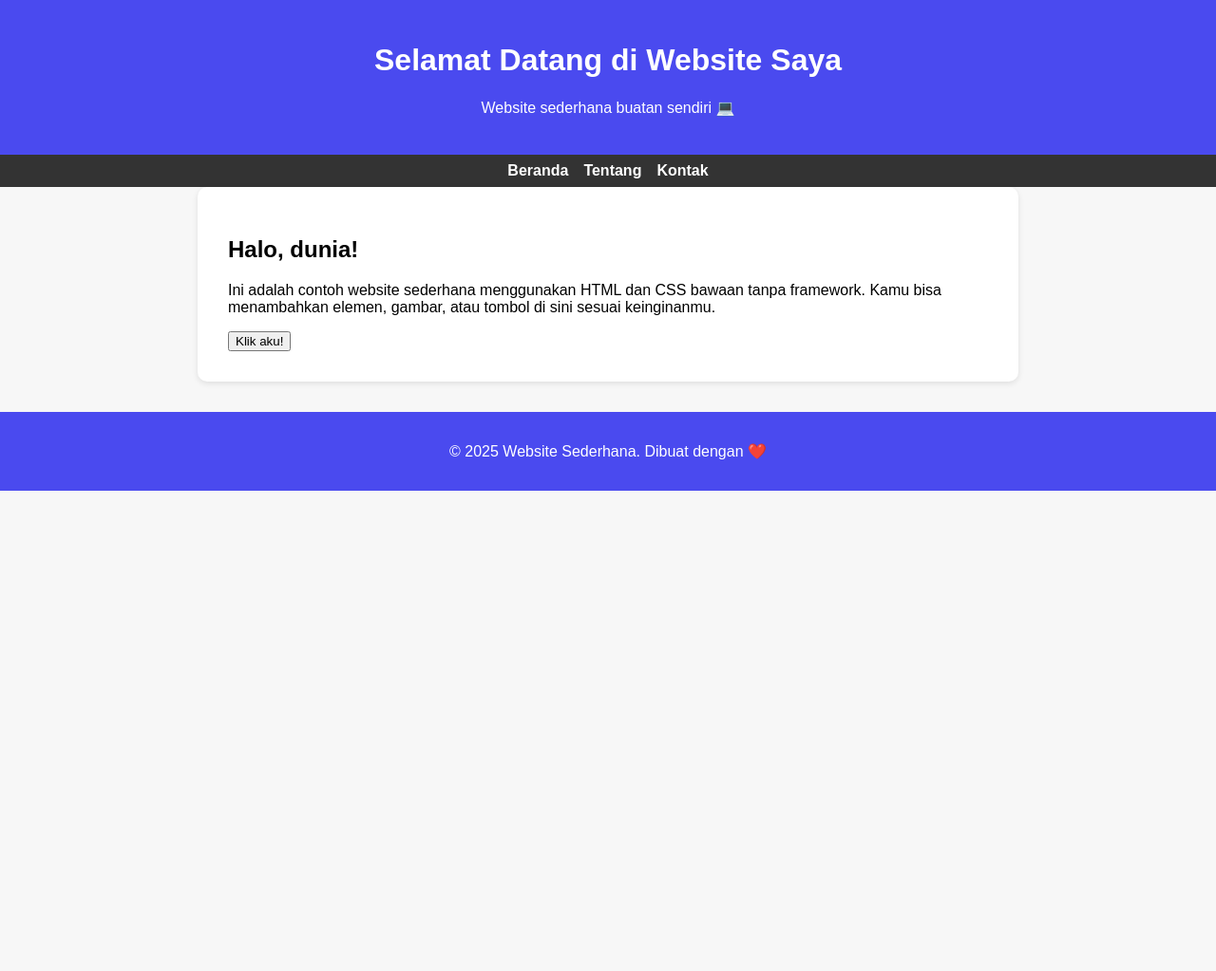
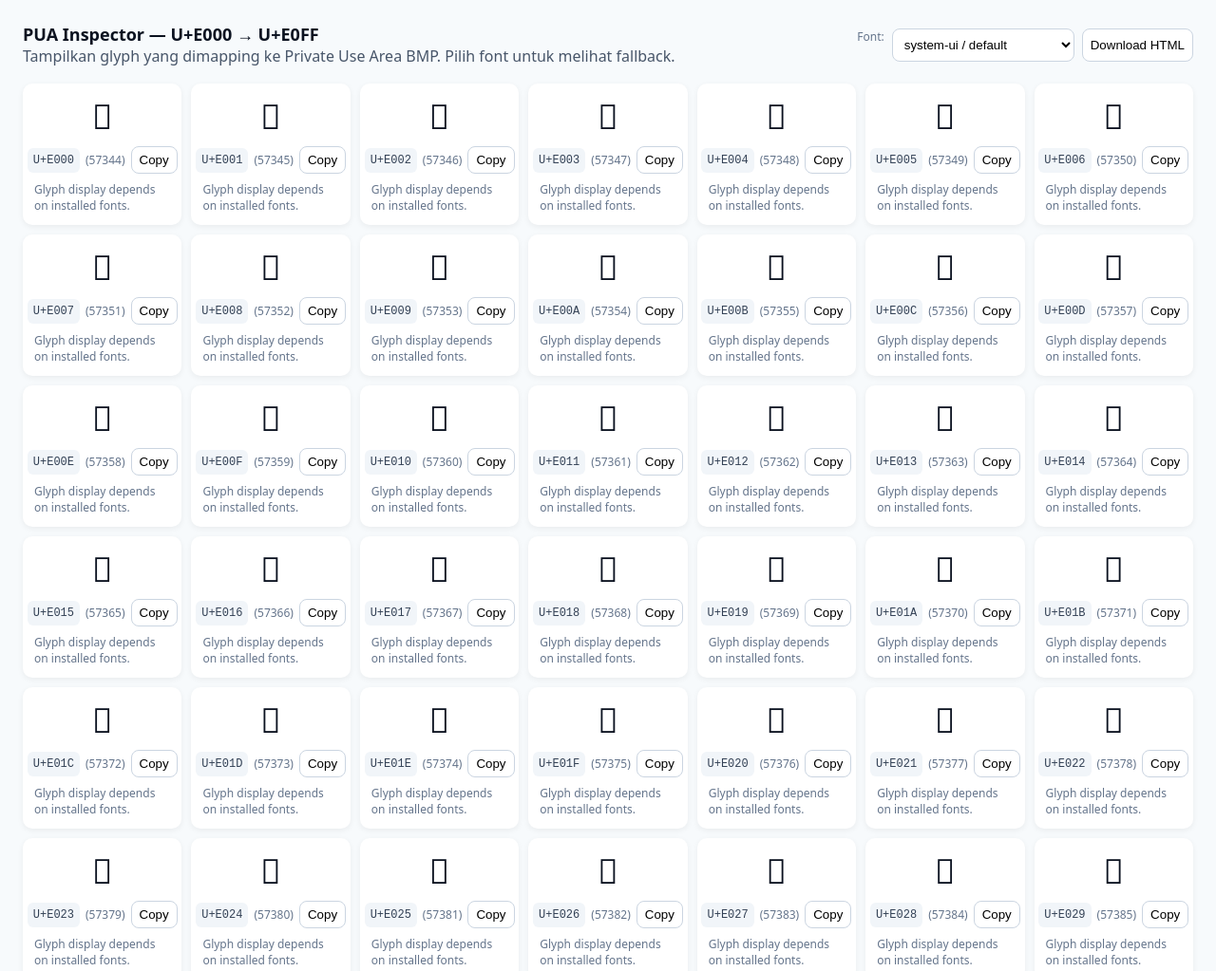
Before and after one commit to Sunkenfish657/Blablabla, a plain HTML site: page index.html in a window 1280 px wide. Shown: the top 1023 px of the page at 95% size. Before the commit the page ends 800 px from the top, so only its background shows below. Drawn offline with Linux system fonts and the light colour scheme.

Commit message:
Update index.html

```diff
--- a/index.html
+++ b/index.html
@@ -1,76 +1,113 @@
-<!DOCTYPE html>
+<!doctype html>
+
 <html lang="id">
 <head>
-  <meta charset="UTF-8">
-  <meta name="viewport" content="width=device-width, initial-scale=1.0">
-  <title>Website Sederhana</title>
+  <meta charset="utf-8" />
+  <meta name="viewport" content="width=device-width,initial-scale=1" />
+  <title>PUA Inspector — U+E000–U+E0FF</title>
   <style>
-    body {
-      font-family: Arial, sans-serif;
-      background: #f7f7f7;
-      margin: 0;
-      padding: 0;
-    }
-    header {
-      background: #4a4aef;
-      color: white;
-      text-align: center;
-      padding: 1.5em 0;
-    }
-    nav {
-      background: #333;
-      display: flex;
-      justify-content: center;
-      gap: 1em;
-      padding: 0.5em 0;
-    }
-    nav a {
-      color: white;
-      text-decoration: none;
-      font-weight: bold;
-    }
-    nav a:hover {
-      color: #ffd700;
-    }
-    main {
-      padding: 2em;
-      max-width: 800px;
-      margin: auto;
-      background: white;
-      border-radius: 10px;
-      box-shadow: 0 2px 6px rgba(0,0,0,0.1);
-    }
-    footer {
-      text-align: center;
-      padding: 1em 0;
-      background: #4a4aef;
-      color: white;
-      margin-top: 2em;
-    }
+    :root{font-family:system-ui,Segoe UI,Roboto,Arial,sans-serif;color:#0b1220}
+    body{margin:0;padding:24px;background:#f7fafc}
+    header{display:flex;gap:12px;align-items:center;margin-bottom:18px}
+    h1{font-size:18px;margin:0}
+    p.lead{margin:0;color:#475569}
+    .controls{margin-left:auto;display:flex;gap:8px}
+    select,button{padding:8px;border-radius:8px;border:1px solid #cbd5e1;background:white}
+    .grid{display:grid;grid-template-columns:repeat(auto-fit,minmax(160px,1fr));gap:10px;margin-top:18px}
+    .card{background:white;border-radius:10px;padding:12px;box-shadow:0 2px 6px rgba(2,6,23,0.06);display:flex;flex-direction:column;align-items:center;gap:8px}
+    .glyph{font-size:36px;line-height:1;height:46px;display:flex;align-items:center;justify-content:center}
+    .meta{font-size:12px;color:#334155}
+    .muted{color:#64748b;font-size:12px}
+    .row{width:100%;display:flex;gap:6px;align-items:center}
+    .code{font-family:monospace;background:#f1f5f9;padding:6px;border-radius:6px}
+    .copy{margin-left:auto;padding:6px 8px}
+    footer{margin-top:18px;color:#475569;font-size:13px}
+    .hidden{display:none}
   </style>
 </head>
 <body>
+  <header>
+    <div>
+      <h1>PUA Inspector — U+E000 → U+E0FF</h1>
+      <p class="lead">Tampilkan glyph yang dimapping ke Private Use Area BMP. Pilih font untuk melihat fallback.</p>
+    </div>
+    <div class="controls">
+      <label for="fontsel" class="muted">Font:</label>
+      <select id="fontsel">
+        <option value="system-ui">system-ui / default</option>
+        <option value="Arial, sans-serif">Arial</option>
+        <option value="Segoe UI, Roboto, Arial">Segoe UI / Roboto</option>
+        <option value="'Noto Color Emoji', 'Segoe UI Emoji', 'Apple Color Emoji'">Emoji fonts</option>
+        <option value="'FontAwesome', 'Font Awesome 5 Free'">Icon fonts (jika terpasang)</option>
+      </select>
+      <button id="download">Download HTML</button>
+    </div>
+  </header>  <main>
+    <div id="grid" class="grid" aria-live="polite"></div>
+  </main>  <footer>
+    <div>Petunjuk singkat: Jika glyph tidak tampil atau terlihat kotak/placeholder, font yang sedang digunakan tidak menyediakan glyph untuk codepoint tersebut. Untuk tahu asal glyph, periksa font yang digunakan sistemmu atau buka file font dengan FontForge/BabelMap.</div>
+  </footer>  <script>
+    const grid = document.getElementById('grid');
+    const fontsel = document.getElementById('fontsel');
+    const downloadBtn = document.getElementById('download');
 
-  <header>
-    <h1>Selamat Datang di Website Saya</h1>
-    <p>Website sederhana buatan sendiri 💻</p>
-  </header>
+    function makeCard(code) {
+      const el = document.createElement('div');
+      el.className = 'card';
+      const glyph = document.createElement('div');
+      glyph.className = 'glyph';
+      glyph.textContent = String.fromCodePoint(code);
+      glyph.style.fontFamily = fontsel.value;
 
-  <nav>
-    <a href="#">Beranda</a>
-    <a href="#">Tentang</a>
-    <a href="#">Kontak</a>
-  </nav>
+      const cp = document.createElement('div');
+      cp.className = 'meta';
+      const hex = code.toString(16).toUpperCase().padStart(4,'0');
+      cp.innerHTML = `<div class="row"><div class="code">U+${hex}</div><div class="muted">(${code})</div><button class="copy">Copy</button></div>`;
 
-  <main>
-    <h2>Halo, dunia!</h2>
-    <p>Ini adalah contoh website sederhana menggunakan HTML dan CSS bawaan tanpa framework. Kamu bisa menambahkan elemen, gambar, atau tombol di sini sesuai keinginanmu.</p>
-    <button onclick="alert('Halo juga 👋!')">Klik aku!</button>
-  </main>
+      const info = document.createElement('div');
+      info.className='muted';
+      info.textContent = 'Glyph display depends on installed fonts.';
 
-  <footer>
-    <p>© 2025 Website Sederhana. Dibuat dengan ❤️</p>
-  </footer>
+      el.appendChild(glyph);
+      el.appendChild(cp);
+      el.appendChild(info);
 
-</body>
-  </html>
+      const copyBtn = cp.querySelector('.copy');
+      copyBtn.addEventListener('click',()=>{
+        navigator.clipboard && navigator.clipboard.writeText('U+'+hex);
+        copyBtn.textContent='Copied!';
+        setTimeout(()=>copyBtn.textContent='Copy',900);
+      });
+
+      return el;
+    }
+
+    function render() {
+      grid.innerHTML='';
+      for(let i=0xE000;i<=0xE0FF;i++){
+        const card=makeCard(i);
+        grid.appendChild(card);
+      }
+    }
+
+    fontsel.addEventListener('change',()=>{
+      const cards = grid.querySelectorAll('.card .glyph');
+      cards.forEach(g=> g.style.fontFamily = fontsel.value);
+    });
+
+    downloadBtn.addEventListener('click',()=>{
+      const blob = new Blob([document.documentElement.outerHTML],{type:'text/html;charset=utf-8'});
+      const url = URL.createObjectURL(blob);
+      const a = document.createElement('a');
+      a.href = url;
+      a.download = 'PUA-inspector-E000-E0FF.html';
+      document.body.appendChild(a);
+      a.click();
+      a.remove();
+      URL.revokeObjectURL(url);
+    });
+
+    // initial render
+    render();
+  </script></body>
+</html>
```
